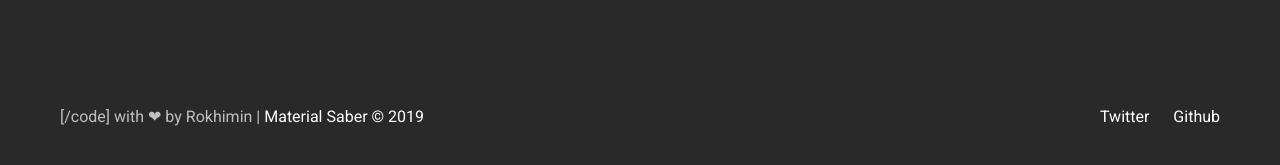
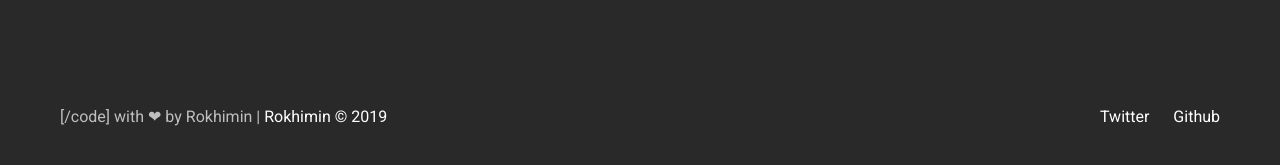
Before and after one commit to whdzera/whdzera.github.io, a Jekyll site: the page built from index.html, in a window 1280 px wide and 1148 px high. Shown: the part 912-1077 px from the top of the window. Built offline with Jekyll 4.4.1, drawn with Linux system fonts in a browser that asks for light colours.

Commit message:
Update _config.yml

```diff
--- a/_config.yml
+++ b/_config.yml
@@ -1,5 +1,5 @@
 
-title: Material Saber
+title: Rokhimin
 email: rokhim.whd@gmail.com
 description: >
   My Private blog for diary, notes, any more.
```
